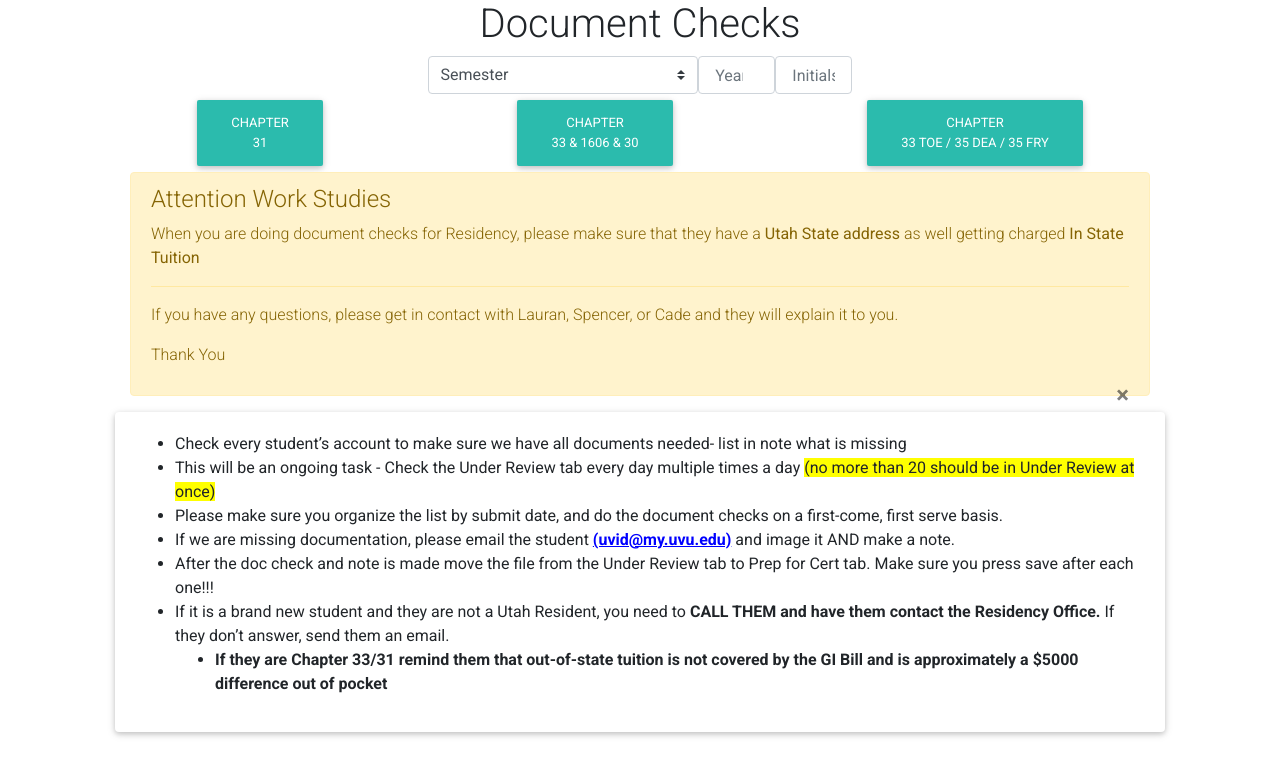
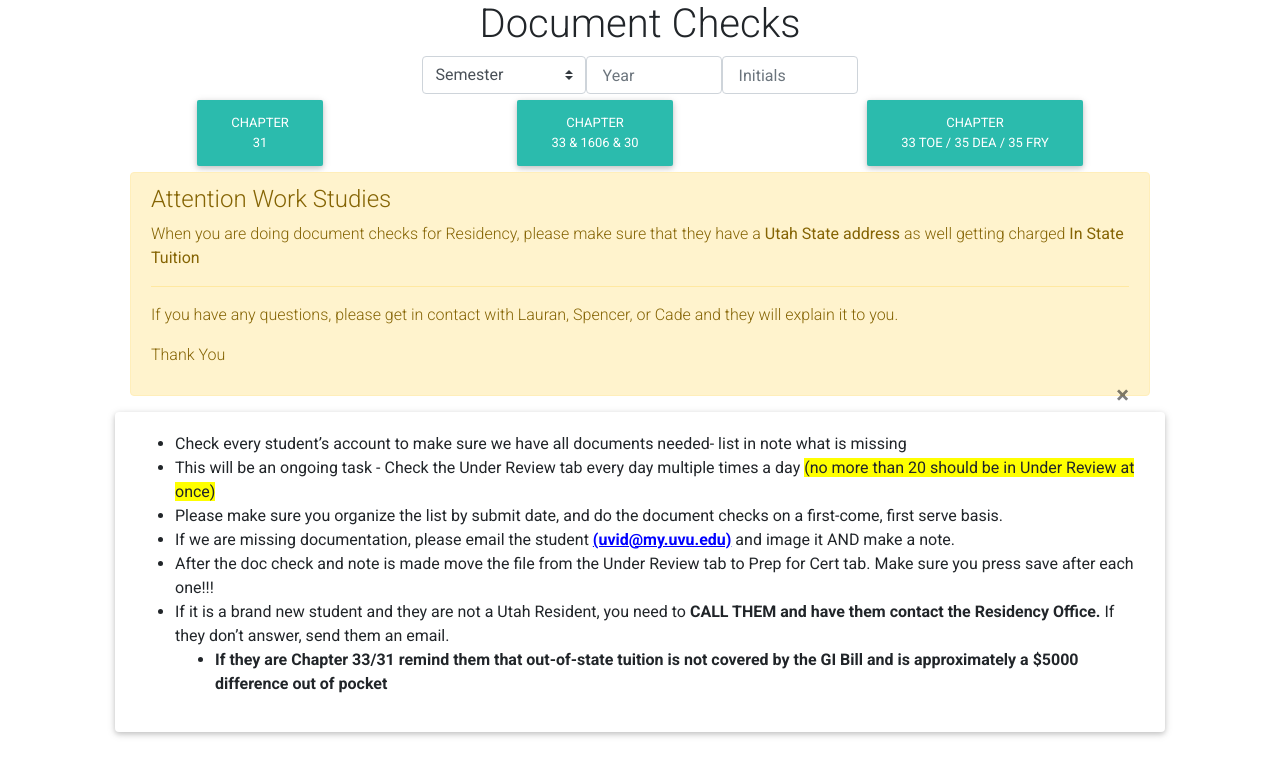
Before and after one commit to jeffsnff/VSCDocCheck, a React (Create React App) app: page / in a window 1280 px wide. Shown: the top 776 px of the page. Built offline with nearby package versions, Linux system fonts and the light colour scheme.

Commit message:
Cleans up old code, takes away number and changes to text. Has a patern of 0 - 9

```diff
--- a/src/semesterInfo/SemesterInfo.js
+++ b/src/semesterInfo/SemesterInfo.js
@@ -69,21 +69,13 @@ function SemesterInfo() {
       <MDBCol>
         <MDBRow className='flex-center' >
           <form className="d-flex justify-content-center flex-md-row">
-            {/* <input
-            type='text'
-            name='semester'
-            placeholder="Semester"
-            className="form-control w-25 p-3"
-            value={userInfo.semester}
-            onChange={onChange}
-            required
-            />*/}
               <select className="browser-default custom-select"
                 type="text"
                 name="semester"
                 value={userInfo.semester}
                 onChange={handleDropDown}
                 label="Semester"
+                style={{width:'30%'}}
               >
                 <option hidden value="">Semester</option>
                 <option value="Spring">Spring</option>
@@ -91,15 +83,13 @@ function SemesterInfo() {
                 <option value="Summer">Summer</option>
               </select>
             <input
-            type='number'
+            type='text'
+            pattern="[0-9]*"
             name='year'
             placeholder='Year'
             className="form-control w-25 p-3"
             value={userInfo.year}
             onChange={onChange}
-            min={2018}
-            max={2030}
-
             />
             <input
             type='text'
```
